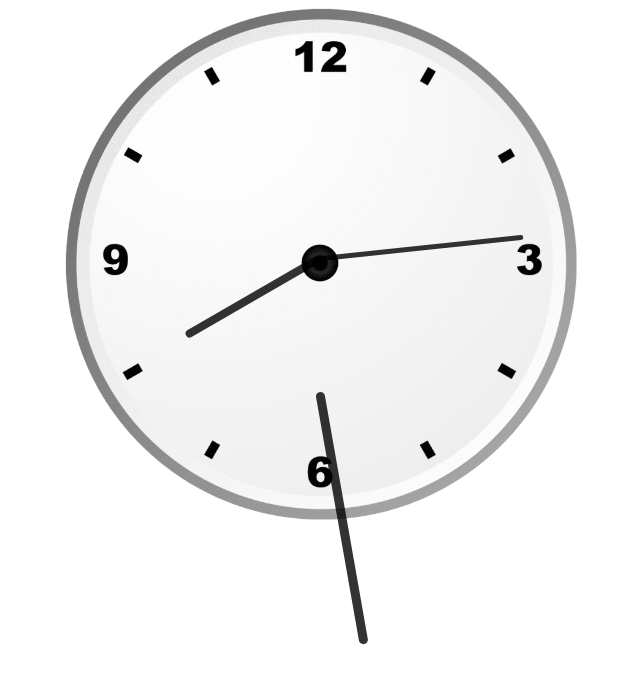
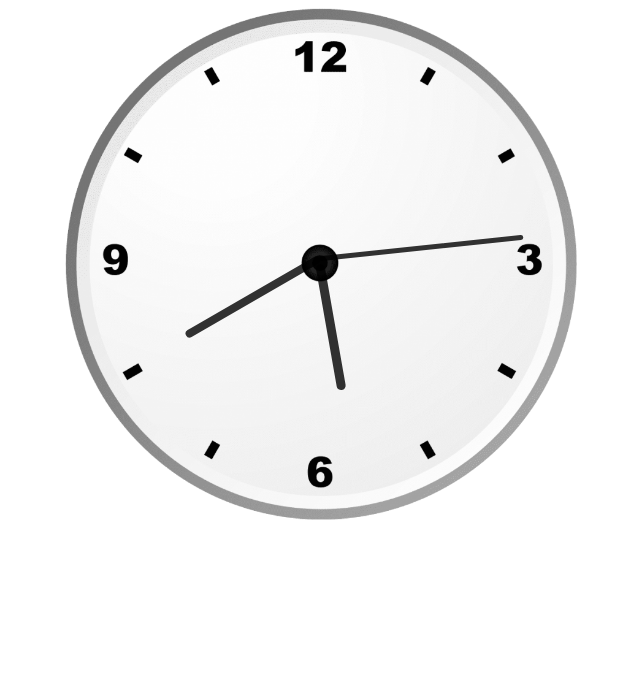
Before and after one commit to Baboo381/Analog-Clock-By-Using-HTML-CSS-JAVASCRIP, a plain HTML site: page index.html in a window 1280 px wide. Shown: the whole page, without its empty margins (319-959 px from the left). Drawn offline with Linux system fonts and the light colour scheme.

Commit message:
Update index.css

```diff
--- a/index.css
+++ b/index.css
@@ -15,7 +15,7 @@
 }
 #hour{
     width: 1.8%;
-    height: 50%;
+    height: 25%;
     top: 25%;
     left: 48.85%;
     opacity: 0.8;
```
